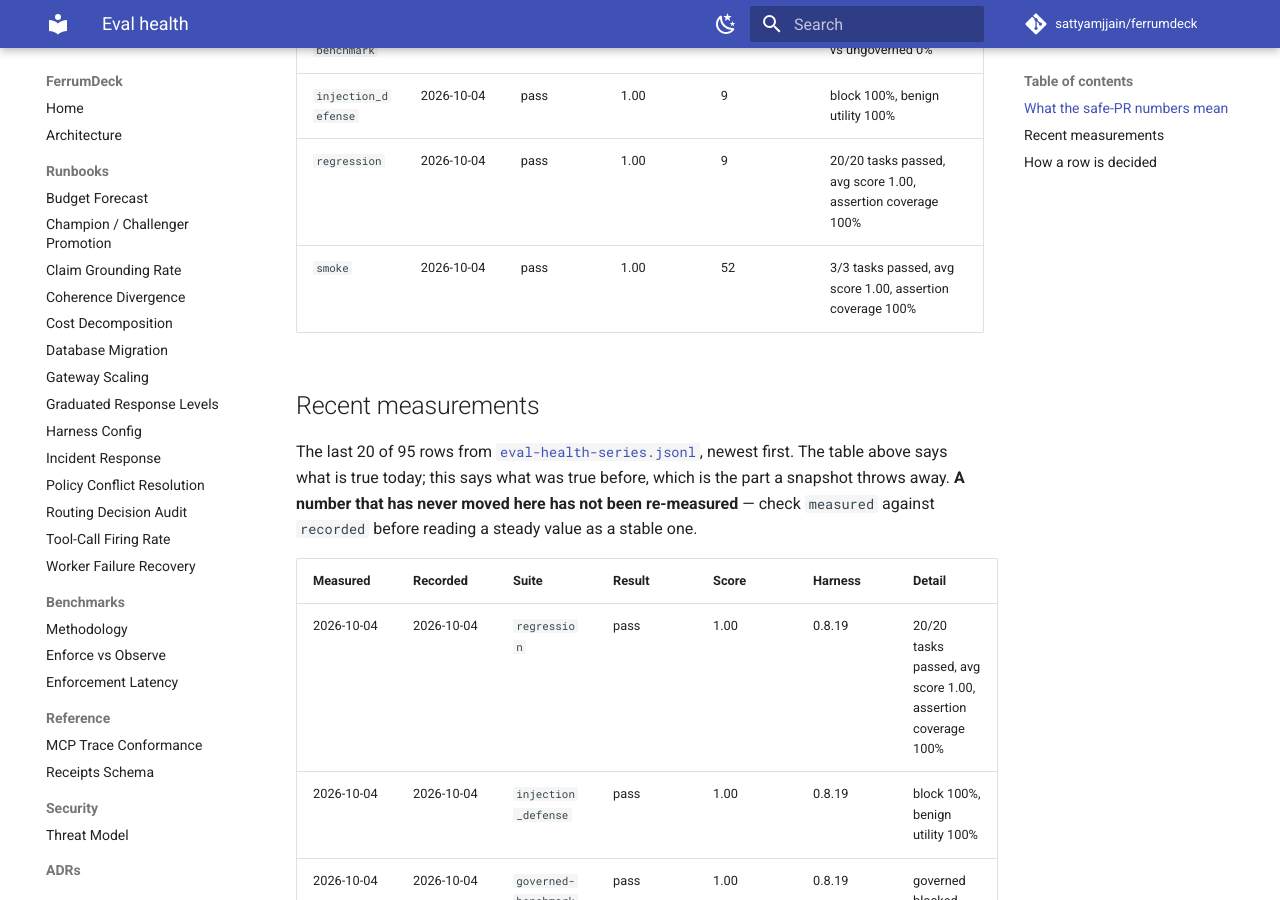
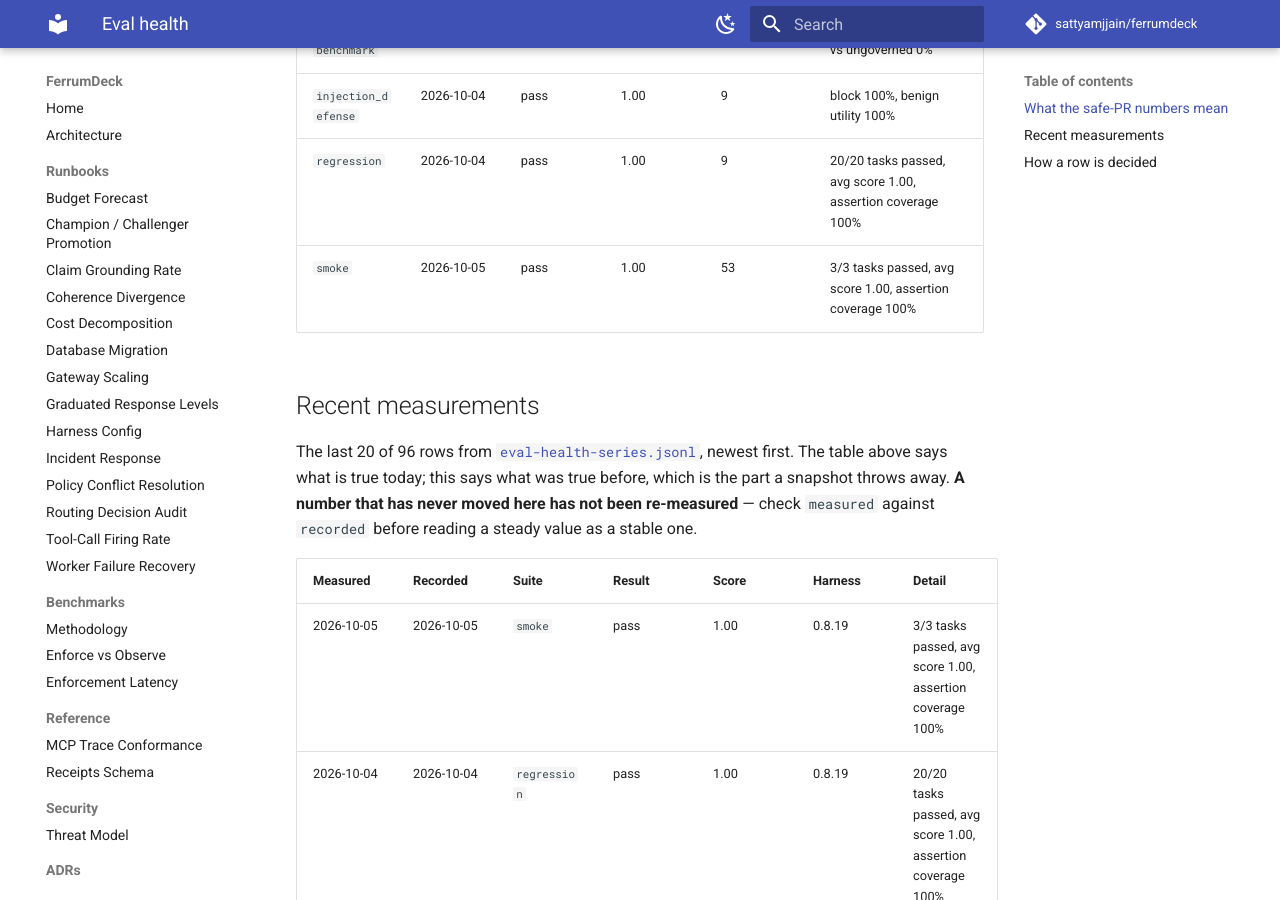
Before and after one commit to sattyamjjain/ferrumdeck, an MkDocs documentation site: the page built from docs/eval-health.md, in a window 1280 px wide and 900 px high, scrolled down 1531 px. Built offline with MkDocs 1.6.1 and Material for MkDocs 9.7.7, drawn with Linux system fonts in a browser that asks for light colours; comment, search, counter and statistics services are not loaded; some of the changed text lies outside the part shown.

Commit message:
docs(evals): refresh eval health + append series 2026-10-05 [skip ci]

```diff
--- a/docs/eval-health.md
+++ b/docs/eval-health.md
@@ -25,14 +25,15 @@ So neither number was ever evidence about the agent. The response is to rescope
 | `governed-benchmark` | 2026-10-04 | pass | 1.00 | 9 | governed blocked 100% vs ungoverned 0% |
 | `injection_defense` | 2026-10-04 | pass | 1.00 | 9 | block 100%, benign utility 100% |
 | `regression` | 2026-10-04 | pass | 1.00 | 9 | 20/20 tasks passed, avg score 1.00, assertion coverage 100% |
-| `smoke` | 2026-10-04 | pass | 1.00 | 52 | 3/3 tasks passed, avg score 1.00, assertion coverage 100% |
+| `smoke` | 2026-10-05 | pass | 1.00 | 53 | 3/3 tasks passed, avg score 1.00, assertion coverage 100% |
 
 ## Recent measurements
 
-The last 20 of 95 rows from [`eval-health-series.jsonl`](eval-health-series.jsonl), newest first. The table above says what is true today; this says what was true before, which is the part a snapshot throws away. **A number that has never moved here has not been re-measured** — check `measured` against `recorded` before reading a steady value as a stable one.
+The last 20 of 96 rows from [`eval-health-series.jsonl`](eval-health-series.jsonl), newest first. The table above says what is true today; this says what was true before, which is the part a snapshot throws away. **A number that has never moved here has not been re-measured** — check `measured` against `recorded` before reading a steady value as a stable one.
 
 | Measured | Recorded | Suite | Result | Score | Harness | Detail |
 | --- | --- | --- | --- | --- | --- | --- |
+| 2026-10-05 | 2026-10-05 | `smoke` | pass | 1.00 | 0.8.19 | 3/3 tasks passed, avg score 1.00, assertion coverage 100% |
 | 2026-10-04 | 2026-10-04 | `regression` | pass | 1.00 | 0.8.19 | 20/20 tasks passed, avg score 1.00, assertion coverage 100% |
 | 2026-10-04 | 2026-10-04 | `injection_defense` | pass | 1.00 | 0.8.19 | block 100%, benign utility 100% |
 | 2026-10-04 | 2026-10-04 | `governed-benchmark` | pass | 1.00 | 0.8.19 | governed blocked 100% vs ungoverned 0% |
@@ -64,4 +64,4 @@ The file is append-only and never rewritten by the refresh job. A row found to b
 | `governed-benchmark` | the governed run blocks 100% of unsafe actions |
 | `eval_<suite>_<ts>` (LLM suites) | every task passed (`failed_tasks == 0`) |
 
-_Generated 2026-10-04 09:06 UTC._
+_Generated 2026-10-05 08:29 UTC._
```
Also changed, not shown: other parts of docs/eval-health.md (+0 -1 lines), 2 other files.
